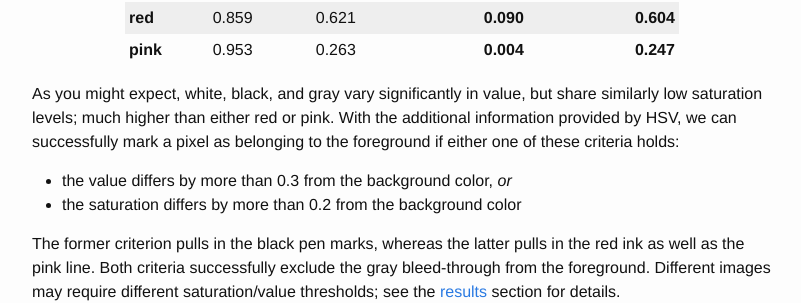
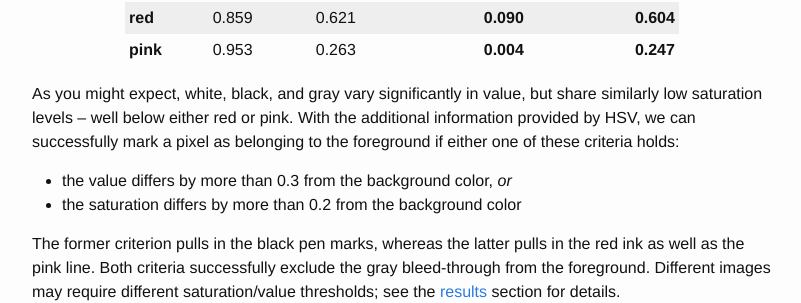
Before and after one commit to mzucker/mzucker.github.io, a Jekyll site: the page built from _posts/2016-09-20-noteshrink.md, in a window 1280 px wide and 900 px high, scrolled down 6411 px. Shown: the part 175-478 px from the top of the window, without its empty margins (238-1039 px from the left). Built offline with Jekyll 4.4.1, drawn with Linux system fonts in a browser that asks for light colours; formulas are drawn with MathJax 3; comment, search, counter and statistics services are not loaded.

Commit message:
thanks Rich

```diff
--- a/_posts/2016-09-20-noteshrink.md
+++ b/_posts/2016-09-20-noteshrink.md
@@ -255,7 +255,7 @@ and saturation:
 |==
 
 As you might expect, white, black, and gray vary significantly in
-value, but share similarly low saturation levels; much higher than
+value, but share similarly low saturation levels -- well below
 either red or pink. With the additional information provided by HSV,
 we can successfully mark a pixel as belonging to the foreground if
 either one of these criteria holds:
```
